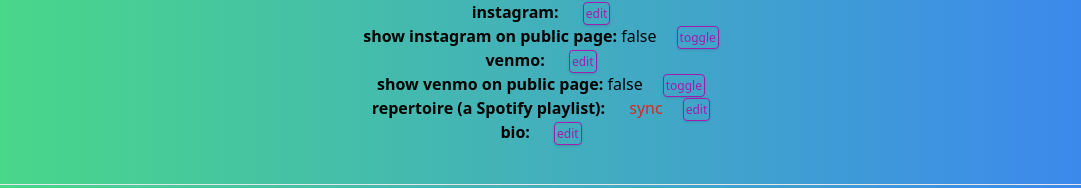
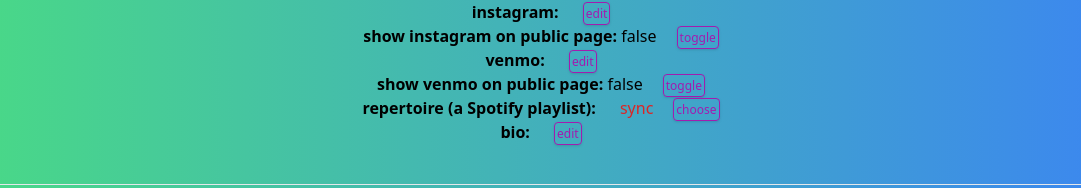
Before and after one commit to aaron1729/human-jukebox, a React app: page /musician/private in a window 1280 px wide. Shown: the part 333-521 px from the top of the page, without its empty margins (99-1180 px from the left). Built offline with nearby package versions, Linux system fonts and the light colour scheme; no server answers.

Commit message:
radio button for spotify playlist default to checked for previous playlist choice

```diff
--- a/src/client/Containers/PlaylistsDisplayContainer.tsx
+++ b/src/client/Containers/PlaylistsDisplayContainer.tsx
@@ -93,6 +93,7 @@ const PlaylistsDisplayContainer = (props: any) => {
       }
     })
 
+    // this can only occur for a new user who hasn't yet chosen a playlist. (otherwise, playlistChoice is initialized at the previous choice.)
     if (!spotify_playlist_name) {
       console.log('playlistArray is:', playlistArray)
       alert('error: no playlist chosen');
--- a/src/client/Containers/PrivateMusicianContainer.tsx
+++ b/src/client/Containers/PrivateMusicianContainer.tsx
@@ -240,7 +240,9 @@ function PrivateMusicianContainer(){
           onClick={() => setShowPlaylistsModal(true)}
           className='ml-5'
         >
-        <span className={styles.textButtonForDbUpdates}>edit</span>
+        <span className={styles.textButtonForDbUpdates}>
+          {privateMusicianInfo.spotify_playlist_id ? 'change' : 'choose'}
+        </span>
         </button>
       </span>
 
```
